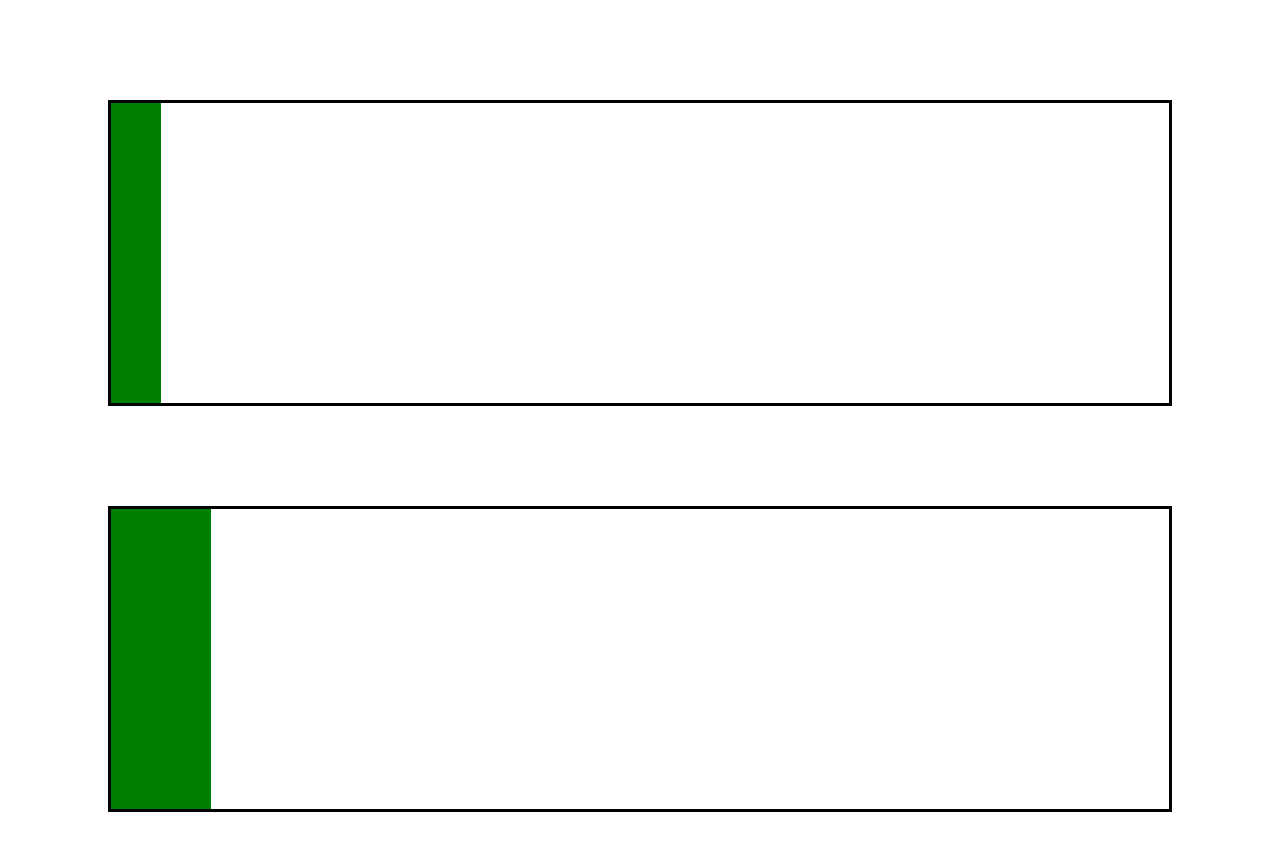
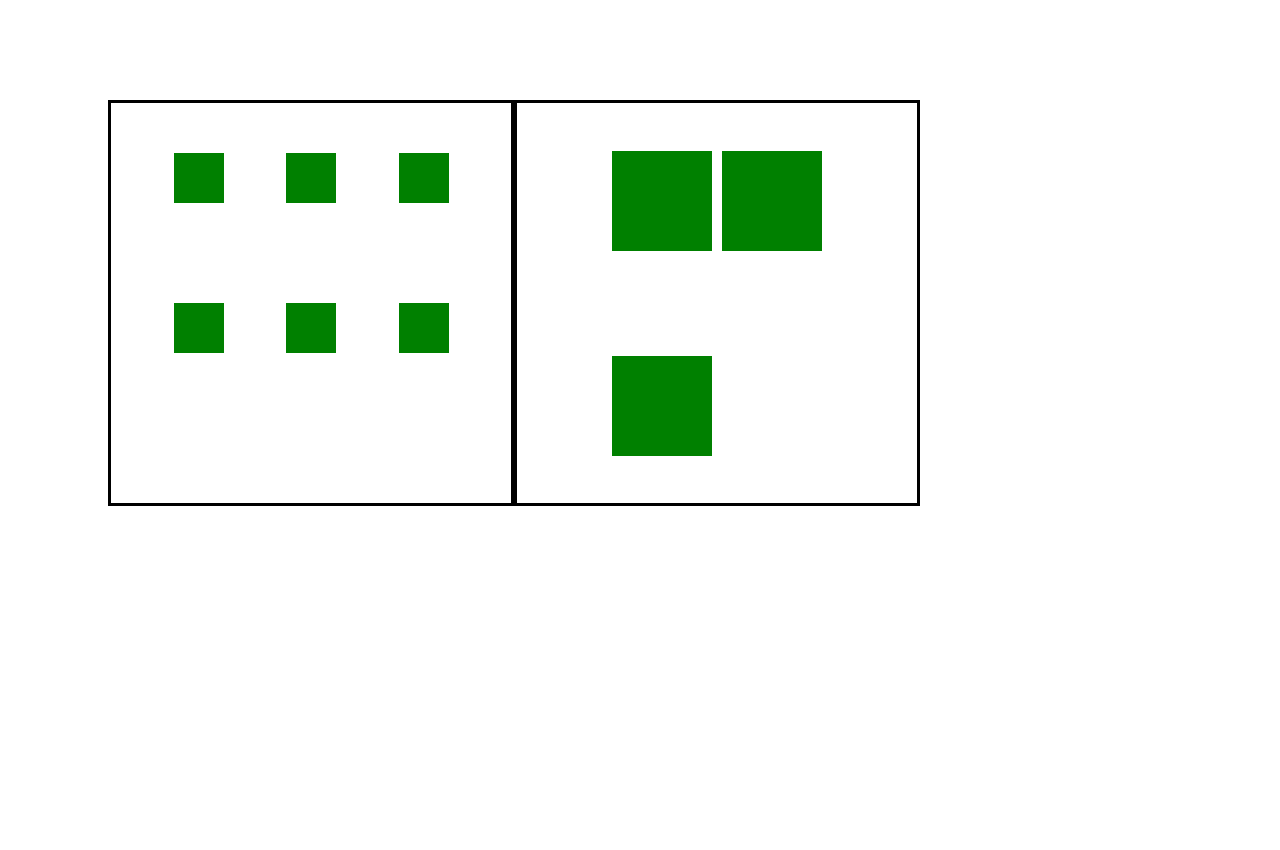
Before and after one commit to BurakSahin2060/01_Basics, a plain HTML site: page 07_1 Übung Grid/index.html in a window 1280 px wide. After the commit the page ends 800 px from the top, so only its background shows below. Drawn offline with Linux system fonts and the light colour scheme.

Commit message:
07_1 Übung Grid _ DONE

```diff
--- a/07_1 Übung Grid/index.html
+++ b/07_1 Übung Grid/index.html
@@ -8,6 +8,8 @@
 </head>
 <body>
 
+
+<div class="main">
     <div class="container1">
         <div class="box"></div>
         <div class="box"></div>
@@ -22,6 +24,7 @@
         <div class="boxx"></div>
         <div class="boxx"></div>
     </div>
+</div>
 
 </body>
 </html>
--- a/07_1 Übung Grid/style.css
+++ b/07_1 Übung Grid/style.css
@@ -1,7 +1,18 @@
+.main {
+    display: flex;
+    margin: 100px;
+}
+
 .container1 {
     border: solid;
-    margin: 100px;
+    height: 400px;
+    width: 400px;
     display: grid;
+    grid-template-columns: auto auto auto;
+    grid-template-rows: auto auto auto;
+    align-items: center;
+    justify-content: center;
+    justify-content: space-evenly;
 }
 
 .box {
@@ -12,10 +23,15 @@
 
 .container2 {
     border: solid;
-    margin: 100px;
+    height: 400px;
+    width: 400px;
     display: grid;
+    grid-template-columns: auto auto;
+    grid-template-rows: auto;
+    justify-content: center;
+    align-items: center;
+    gap: 10px;
 }
-
 
 .boxx {
     background-color: green;
```
